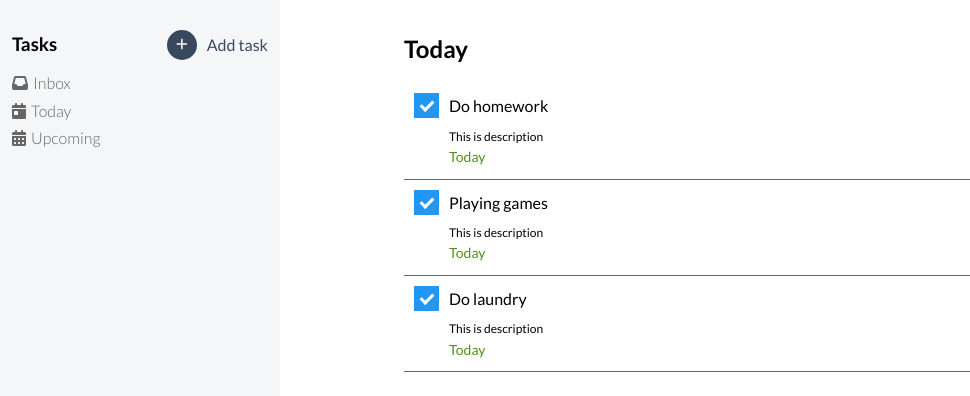
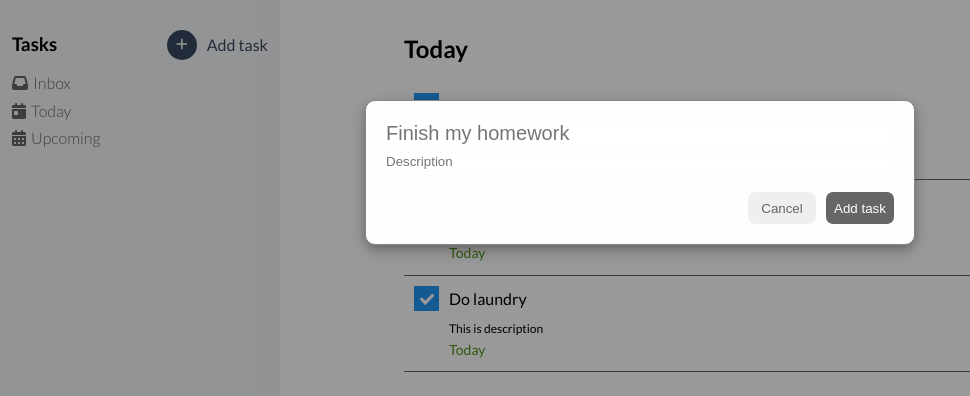
Before and after one commit to handa26/odin-todolist, a website built with webpack: page src/template.html in a window 1280 px wide. Both pictures are taken after a click on the element "Add task". Shown: the whole page, without its empty margins (0-970 px from the left). Built offline with nearby package versions, Linux system fonts and the light colour scheme.

Commit message:
Add create task modal/popup

```diff
--- a/src/index.js
+++ b/src/index.js
@@ -20,6 +20,27 @@ const root = document.getElementById("root");
 
 // Render popup task
 
+// Render create task modal
+function renderCreateTaskModal() {
+  const modal = document.getElementById("myModal");
+  const btn = document.getElementById("tags-button");
+  const span = document.getElementsByClassName("close")[0];
+
+  btn.onclick = function () {
+    modal.style.display = "block";
+  };
+
+  span.onclick = function () {
+    modal.style.display = "none";
+  };
+
+  window.onclick = function (event) {
+    if (event.target == modal) {
+      modal.style.display = "none";
+    }
+  };
+}
+
 // Render overall pages
 function renderSidebar() {
   const ul = document.querySelector("#tags ul");
@@ -39,6 +60,7 @@ function renderSidebar() {
 
 function renderPage() {
   renderSidebar();
+  renderCreateTaskModal();
 }
 
 renderPage();
--- a/src/styles.css
+++ b/src/styles.css
@@ -78,6 +78,104 @@ body {
 
 .tags-button i {
   margin: 0;
+}
+
+/* The Modal (background) */
+.modal {
+  display: none;
+  position: fixed;
+  z-index: 1;
+  left: 0;
+  top: 0;
+  width: 100%;
+  height: 100%;
+  overflow: auto;
+  background-color: rgb(0, 0, 0);
+  background-color: rgba(0, 0, 0, 0.4);
+}
+
+/* Modal Header */
+.modal-header {
+  padding: 2px 16px;
+  background-color: #5cb85c;
+  color: white;
+}
+
+/* Modal Body */
+.modal-body {
+  padding: 20px;
+}
+
+.modal-body .input-group .input-title,
+.modal-body .input-group .input-description {
+  width: 100%;
+  border: none;
+}
+
+.modal-body .input-group .input-title {
+  font-size: 20px;
+}
+
+.modal-body .input-group input:focus {
+  outline: none;
+}
+
+.modal-btns {
+  display: flex;
+  justify-content: end;
+  gap: 10px;
+
+  margin-top: 20px;
+}
+
+.modal-btns button {
+  width: 68px;
+  height: 32px;
+  border: none;
+  cursor: pointer;
+  border-radius: 7px;
+}
+
+.modal-btns .btn-dark {
+  background-color: #666666;
+  color: #fff;
+}
+
+.modal-btns .btn-light {
+  color: #666666;
+}
+
+/* Modal Footer */
+.modal-footer {
+  padding: 2px 16px;
+  background-color: #5cb85c;
+  color: white;
+}
+
+/* Modal Content/Box */
+.modal-content {
+  position: relative;
+  background-color: #fefefe;
+  margin: 100px auto;
+  border-radius: 10px;
+  padding: 0;
+  border: 1px solid #888;
+  width: 550px;
+  box-shadow: 0 4px 8px 0 rgba(0, 0, 0, 0.2), 0 6px 20px 0 rgba(0, 0, 0, 0.19);
+  animation-name: animatetop;
+  animation-duration: 0.4s;
+}
+
+/* Add Animation */
+@keyframes animatetop {
+  from {
+    top: -300px;
+    opacity: 0;
+  }
+  to {
+    top: 0;
+    opacity: 1;
+  }
 }
 
 /* Content */
@@ -167,5 +265,5 @@ body {
 }
 
 .item-label input:checked ~ .checkmark {
-  background-color: #2196F3;
+  background-color: #2196f3;
 }
--- a/src/template.html
+++ b/src/template.html
@@ -63,6 +63,41 @@
           </div>
         </div>
       </section>
+
+      <!-- The Modal -->
+      <div id="myModal" class="modal">
+        <!-- Modal content -->
+        <div class="modal-content">
+          <div class="modal-body">
+            <div class="input-group">
+              <input
+                type="text"
+                name="title"
+                class="input-title"
+                id="title"
+                placeholder="Finish my homework"
+                autofocus
+              />
+            </div>
+
+            <div class="input-group">
+              <input
+                type="text"
+                name="description"
+                class="input-description"
+                id="description"
+                placeholder="Description"
+                autofocus
+              />
+            </div>
+
+            <div class="modal-btns">
+              <button class="close btn-light">Cancel</button>
+              <button class="btn-dark">Add task</button>
+            </div>
+          </div>
+        </div>
+      </div>
     </main>
   </body>
 </html>
```
